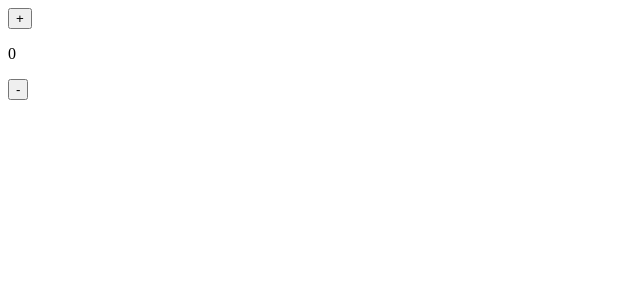
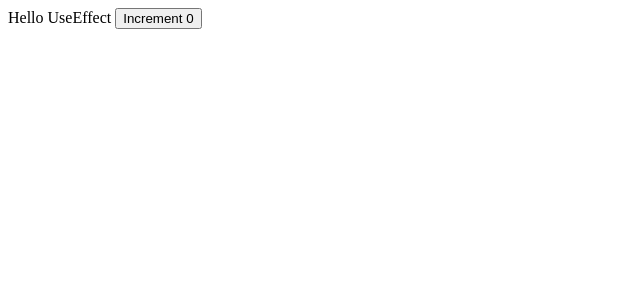
Before and after one commit to sundaramrap/depo_aug2024, a React (Create React App) app: page / in a window 1280 px wide. Shown: the top 300 px of the page, without its empty margins (0-640 px from the left). Built offline with nearby package versions, Linux system fonts and the light colour scheme.

Commit message:
'lifeCycle8thAug'

```diff
--- a/src/App.js
+++ b/src/App.js
@@ -1,10 +1,12 @@
 // import FCone from "./FCOne";
-import Counter from "./ExCounter";
+// import Counter from "./ExCounter";
+import Lifecycle from "./LifeCycle";
 function App() {
   return (
     <div className="App">
       {/* <FCone /> */}
-      <Counter />
+      {/* <Counter /> */}
+      <Lifecycle />
     </div>
   );
 }
--- /dev/null
+++ b/src/LifeCycle.js
@@ -0,0 +1,31 @@
+import React, { useEffect, useState } from "react";
+
+export default function Lifecycle() {
+  const [count, setCount] = useState(0);
+  useEffect(() => {
+    console.log("Hello iam use effect");
+  }, []);
+
+  return (
+    <div>
+      Hello UseEffect{" "}
+      <button
+        onClick={() => {
+          setCount((prev) => prev + 1);
+        }}
+      >
+        Increment {count}
+      </button>
+    </div>
+  );
+}
+
+/** Understanding lifecycle method in react
+ * 1.ComponentDiupdate
+ * 2.ComponentDidMount
+ * 3.Component DDid Umoutn---> understnading their usage in the new react
+ *
+ * useEffect - It is a hook used to perform sideEffect in the component
+ * Side Effects--> fetching data,directly updating DOM, Timer
+ * UseEffect accepts two arguments ----> useEffect(<function>,<dependency>),second argument is optional
+ */
```
